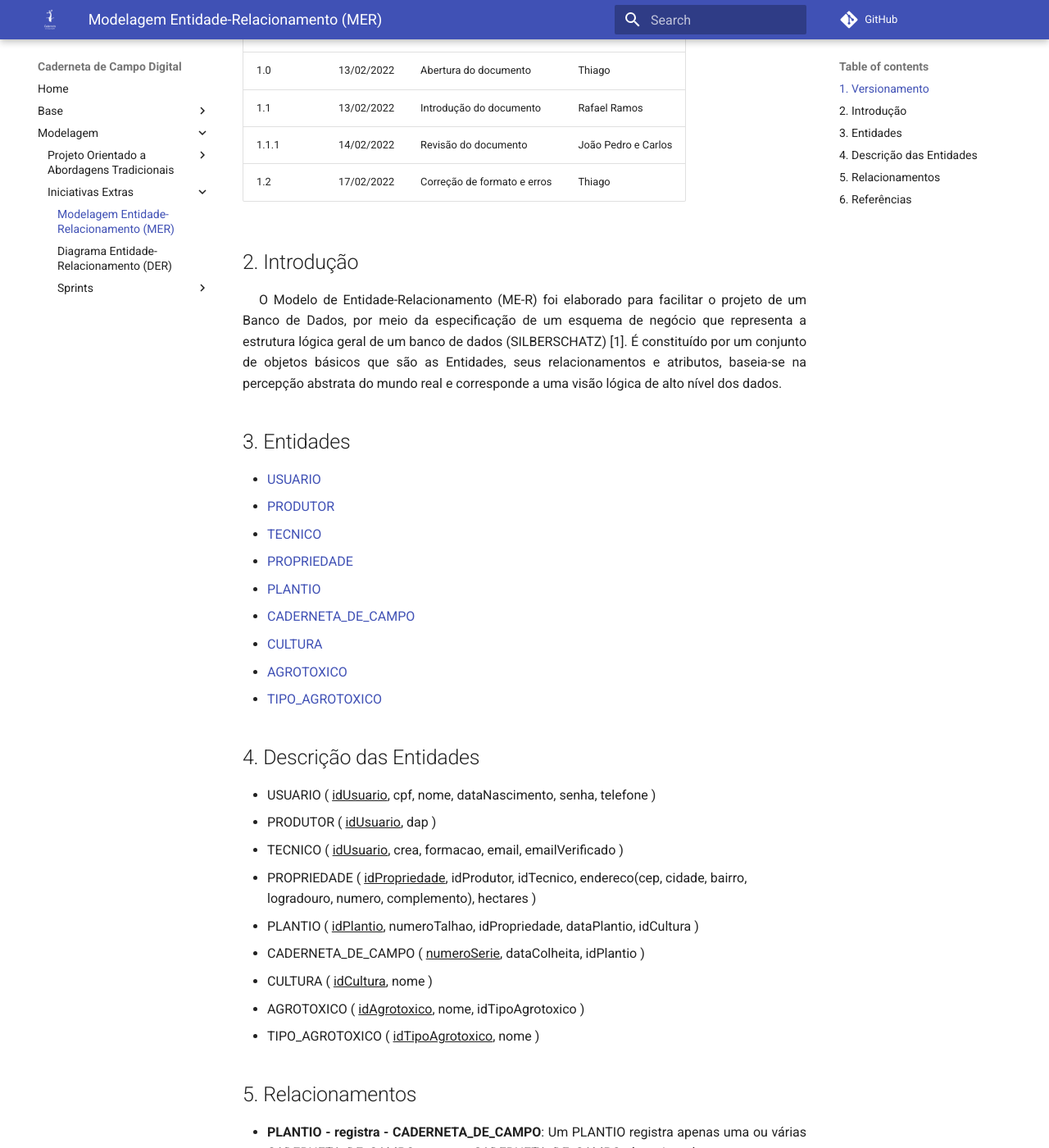
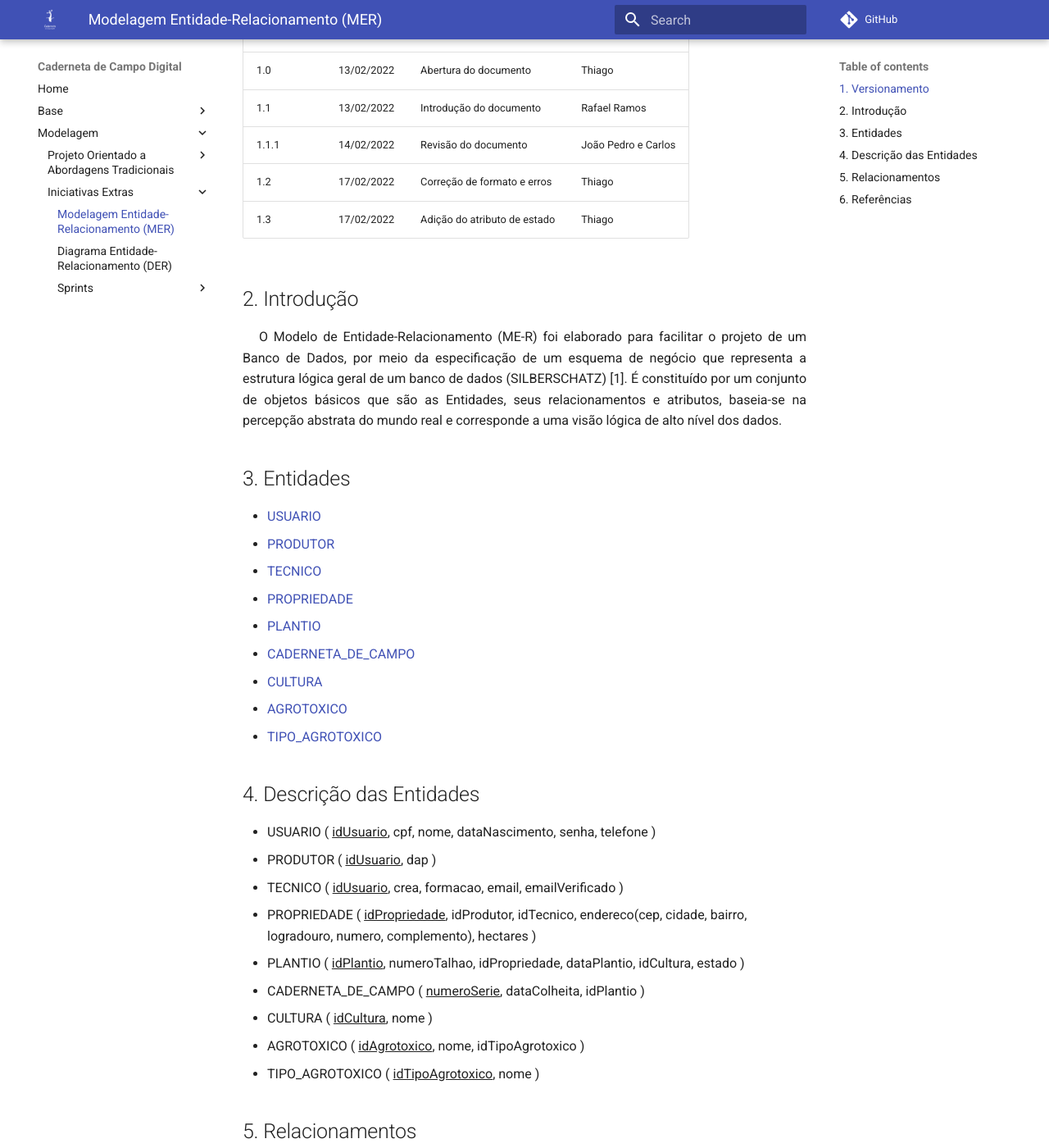
Before and after one commit to UnBArqDsw2021-2/2021.2_G4_CadernetaDeCampoDigital_docs, an MkDocs documentation site: the page built from docs/modelagem/extras/mer.md, in a window 1280 px wide and 1400 px high, scrolled down 213 px. Shown: the whole window at 82% size. Built offline with MkDocs 1.6.1 and Material for MkDocs 9.7.7, drawn with Linux system fonts in a browser that asks for light colours; comment, search, counter and statistics services are not loaded.

Commit message:
#60 Adicionando atributo de estado

```diff
--- a/docs/modelagem/extras/mer.md
+++ b/docs/modelagem/extras/mer.md
@@ -8,6 +8,7 @@
 | 1.1    | 13/02/2022 | Introdução do documento | Rafael Ramos |
 | 1.1.1  | 14/02/2022 | Revisão do documento    | João Pedro e Carlos |
 | 1.2    | 17/02/2022 | Correção de formato e erros    | Thiago |
+| 1.3    | 17/02/2022 | Adição do atributo de estado   | Thiago |
 
 ## 2. Introdução
 
@@ -31,7 +32,7 @@
 - PRODUTOR ( <span style="text-decoration: underline;">idUsuario</span>, dap )
 - TECNICO ( <span style="text-decoration: underline;">idUsuario</span>, crea, formacao, email, emailVerificado )
 - PROPRIEDADE ( <span style="text-decoration: underline;">idPropriedade</span>, idProdutor, idTecnico, endereco(cep, cidade, bairro, logradouro, numero, complemento), hectares )
-- PLANTIO ( <span style="text-decoration: underline;">idPlantio</span>, numeroTalhao, idPropriedade, dataPlantio, idCultura )
+- PLANTIO ( <span style="text-decoration: underline;">idPlantio</span>, numeroTalhao, idPropriedade, dataPlantio, idCultura, estado )
 - CADERNETA_DE_CAMPO ( <span style="text-decoration: underline;">numeroSerie</span>, dataColheita, idPlantio )
 - CULTURA ( <span style="text-decoration: underline;">idCultura</span>, nome )
 - AGROTOXICO ( <span style="text-decoration: underline;">idAgrotoxico</span>, nome, idTipoAgrotoxico )
```
Also changed, not shown: docs/assets/modelagem/extras/der.png.
